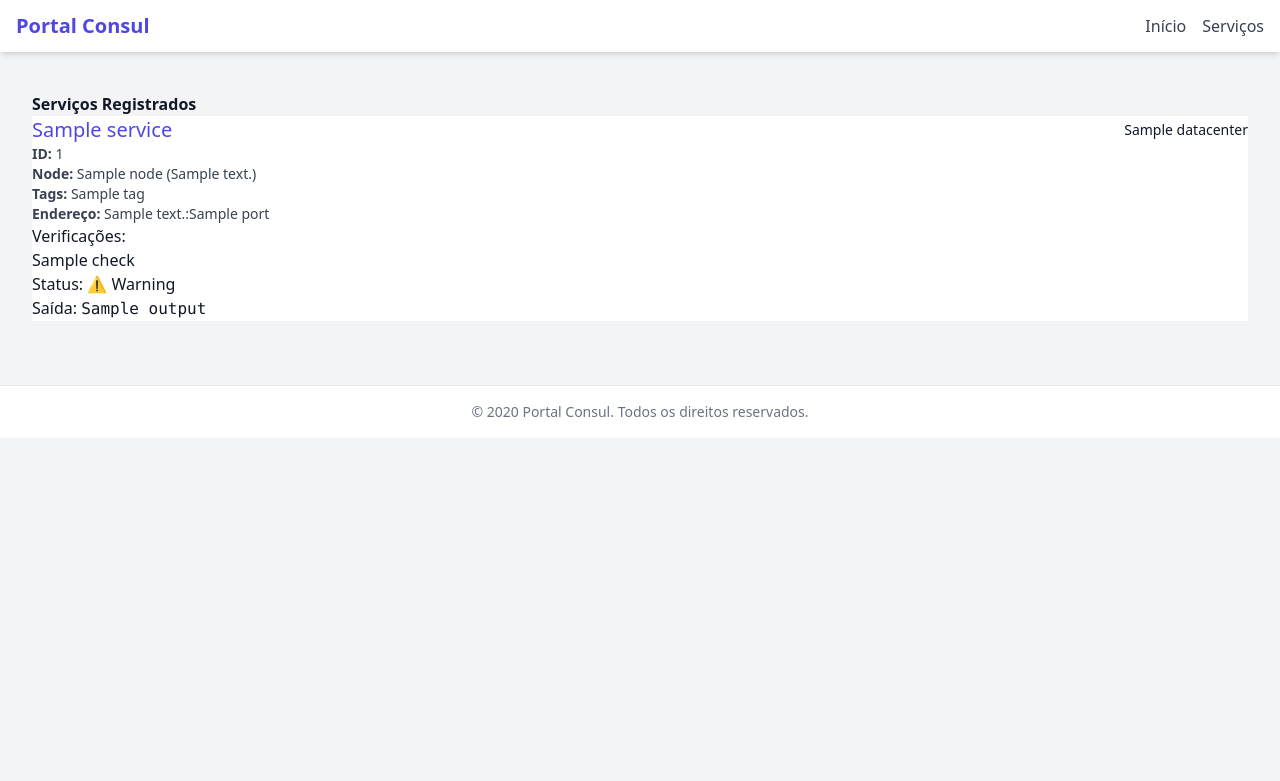
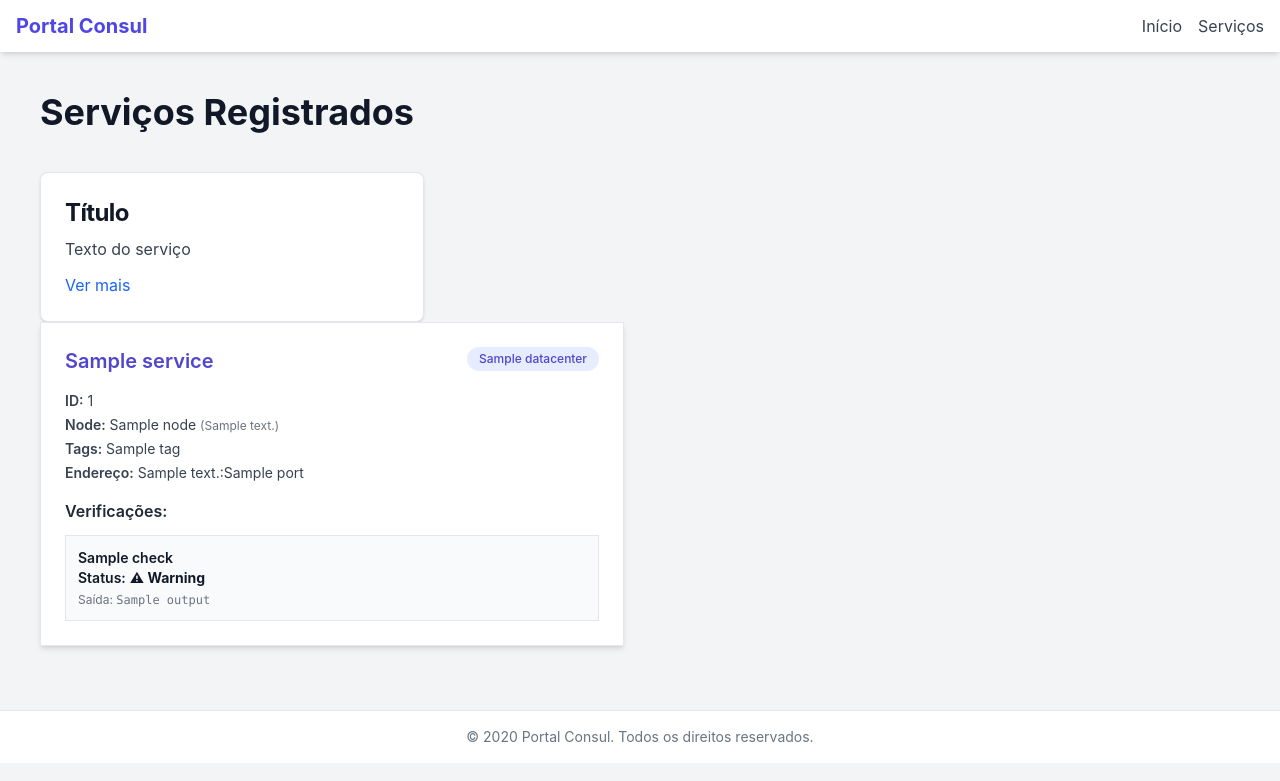
Before and after one commit to cptec-infra/portal_consul, a Django app: template portal/templates/consulviewer/servicos.html in a window 1280 px wide. Shown: the top 781 px of the page. Run offline with Django 3.2, Linux system fonts and the light colour scheme; the template is opened without the code that fills it: most values are stand-ins (such as "Sample title", 1, 10 or a date in 2020); some libraries are stand-ins or nearby versions.

Commit message:
flowbite

```diff
--- a/portal/frontend/package.json
+++ b/portal/frontend/package.json
@@ -10,5 +10,8 @@
     "autoprefixer": "^10.4.14",
     "postcss": "^8.4.23",
     "tailwindcss": "^3.3.2"
+  },
+  "dependencies": {
+    "flowbite": "^3.1.2"
   }
 }
--- a/portal/frontend/tailwind.config.js
+++ b/portal/frontend/tailwind.config.js
@@ -1,12 +1,10 @@
 module.exports = {
   content: [
+    "./node_modules/flowbite/**/*.js",
     '../templates/**/*.html',
-    '../../templates/**/*.html',
-    '../../**/templates/**/*.html',
-    '../../**/*.html',
   ],
   theme: {
     extend: {},
   },
-  plugins: [],
+  plugins: [require('flowbite/plugin')],
 }
--- a/portal/templates/base.html
+++ b/portal/templates/base.html
@@ -6,6 +6,8 @@
   <title>{% block title %}{% endblock %}</title>
   <meta name="viewport" content="width=device-width, initial-scale=1" />
   <link href="{% static 'css/styles.css' %}" rel="stylesheet" />
+  <link href="https://cdnjs.cloudflare.com/ajax/libs/flowbite/2.3.0/flowbite.min.css" rel="stylesheet" />
+
 </head>
 <body class="bg-gray-100 text-gray-900 font-sans">
   <!-- Navbar -->
@@ -56,5 +58,6 @@
       menu.classList.toggle('hidden');
     });
   </script>
+  <script src="https://cdnjs.cloudflare.com/ajax/libs/flowbite/2.3.0/flowbite.min.js"></script>
 </body>
 </html>
--- a/portal/templates/consulviewer/servicos.html
+++ b/portal/templates/consulviewer/servicos.html
@@ -1,46 +1,56 @@
 {% extends 'base.html' %}
 {% block title %}Serviços - Portal Consul{% endblock %}
+
 {% block content %}
-<div class="container mx-auto px-4 py-6">
-  <h1 class="text-3xl font-bold text-gray-800 mb-6">Serviços Registrados</h1>
+<div class="max-w-7xl mx-auto px-6 py-10">
+  <h1 class="text-4xl font-bold text-gray-900 mb-10">Serviços Registrados</h1>
 
   {% if services %}
-    <div class="grid md:grid-cols-2 lg:grid-cols-3 gap-6">
+  <div class="max-w-sm p-6 bg-white border border-gray-200 rounded-lg shadow">
+  <h5 class="mb-2 text-2xl font-bold tracking-tight text-gray-900">Título</h5>
+  <p class="mb-3 font-normal text-gray-700">Texto do serviço</p>
+  <a href="#" class="inline-flex items-center text-blue-600 hover:underline">
+    Ver mais
+    <svg class="w-4 h-4 ml-2" ...></svg>
+  </a>
+</div>
+
+    <div class="grid sm:grid-cols-2 lg:grid-cols-3 gap-8">
       {% for service in services %}
-        <div class="bg-white border border-gray-200 rounded-2xl shadow-lg p-5 hover:shadow-xl transition duration-300">
-          <div class="flex justify-between items-center mb-2">
-            <h2 class="text-xl font-semibold text-indigo-600">{{ service.Service.Service }}</h2>
-            <span class="text-sm bg-indigo-100 text-indigo-800 px-2 py-1 rounded-full">
+        <div class="bg-white border border-gray-200 rounded-2xl shadow-md hover:shadow-xl transition-all duration-300 p-6">
+          <div class="flex justify-between items-start mb-4">
+            <h2 class="text-xl font-semibold text-indigo-700">{{ service.Service.Service }}</h2>
+            <span class="text-xs font-medium bg-indigo-100 text-indigo-700 px-3 py-1 rounded-full">
               {{ service.Node.Datacenter }}
             </span>
           </div>
 
-          <div class="text-gray-700 text-sm space-y-1 mb-4">
-            <p><strong>ID:</strong> {{ service.id }}</p>
-            <p><strong>Node:</strong> {{ service.node }} ({{ service.node_address }})</p>
-            <p><strong>Tags:</strong> {{ service.tags|join:", " }}</p>
-            <p><strong>Endereço:</strong> {{ service.address }}:{{ service.port }}</p>
-          </div>
+          <ul class="text-gray-700 text-sm space-y-1 mb-4">
+            <li><span class="font-semibold">ID:</span> {{ service.id }}</li>
+            <li><span class="font-semibold">Node:</span> {{ service.node }} <span class="text-xs text-gray-500">({{ service.node_address }})</span></li>
+            <li><span class="font-semibold">Tags:</span> {{ service.tags|join:", " }}</li>
+            <li><span class="font-semibold">Endereço:</span> {{ service.address }}:{{ service.port }}</li>
+          </ul>
 
           <div>
-            <p class="font-semibold text-gray-800 mb-2">Verificações:</p>
-            <div class="space-y-2">
+            <p class="font-semibold text-gray-800 mb-3">Verificações:</p>
+            <div class="space-y-3">
               {% for check in service.checks %}
-                <div class="p-3 border rounded-lg bg-gray-50">
-                  <p class="font-medium text-gray-900">{{ check.Name }}</p>
-                  <p>
-                    Status:
+                <div class="p-3 rounded-xl bg-gray-50 border border-gray-200">
+                  <p class="text-sm font-semibold text-gray-900">{{ check.Name }}</p>
+                  <p class="text-sm">
+                    <span class="font-semibold">Status:</span>
                     {% if check.status == 'passing' %}
-                      <span class="text-green-600 font-semibold">✔ Ok</span>
+                      <span class="text-green-600 font-bold">✔ Ok</span>
                     {% elif check.status == 'warning' %}
-                      <span class="text-yellow-600 font-semibold">⚠ Warning</span>
+                      <span class="text-yellow-600 font-bold">⚠ Warning</span>
                     {% elif check.status == 'critical' %}
-                      <span class="text-red-600 font-semibold">✖ Critical</span>
+                      <span class="text-red-600 font-bold">✖ Critical</span>
                     {% else %}
                       <span class="text-gray-600">Unknown</span>
                     {% endif %}
                   </p>
-                  <p class="text-xs text-gray-600 mt-1">Saída: <code class="break-words">{{ check.output|truncatechars:250 }}</code></p>
+                  <p class="text-xs text-gray-500 mt-1">Saída: <code class="break-words">{{ check.output|truncatechars:250 }}</code></p>
                 </div>
               {% endfor %}
             </div>
@@ -49,7 +59,7 @@
       {% endfor %}
     </div>
   {% else %}
-    <p class="text-gray-600">Nenhum serviço encontrado.</p>
+    <p class="text-gray-600 text-center mt-10">Nenhum serviço encontrado.</p>
   {% endif %}
 </div>
 {% endblock %}
```
Also changed, not shown: portal/frontend/package-lock.json.
